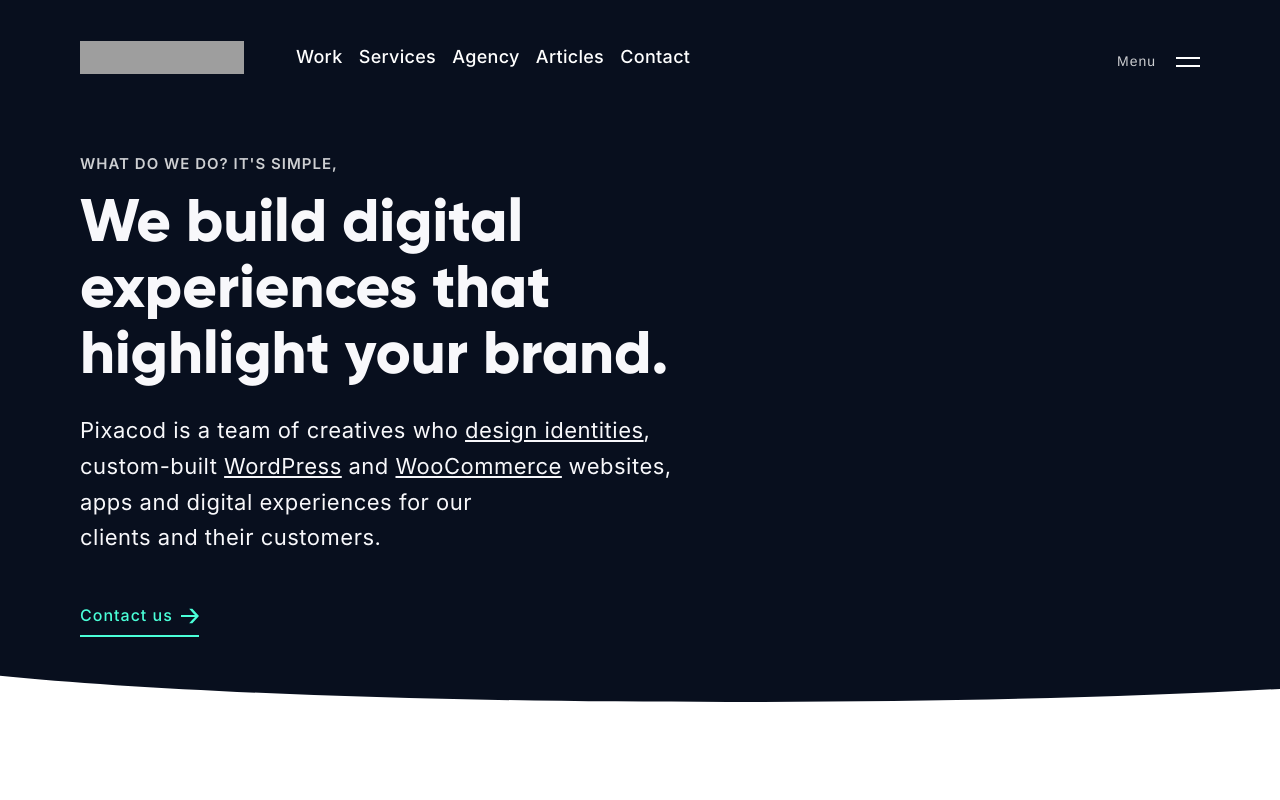
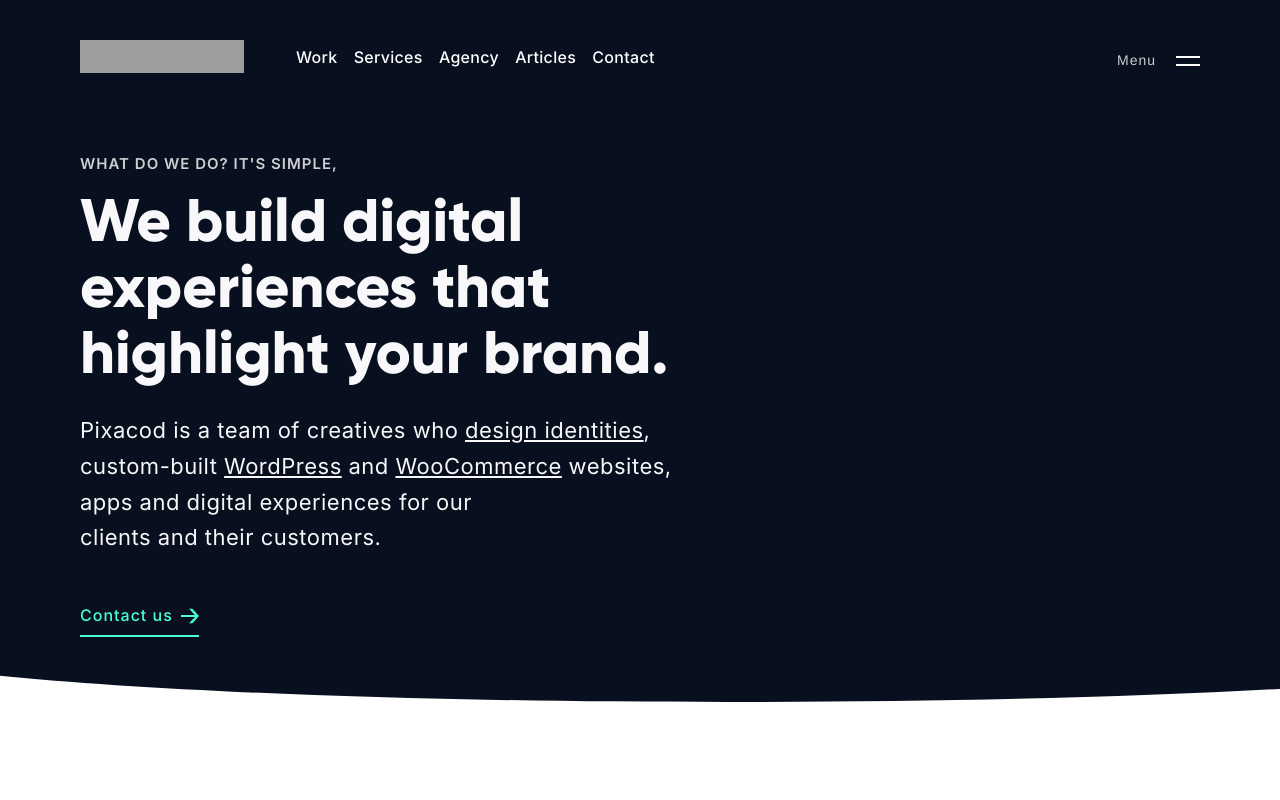
Before and after one commit to pixacodagency/frontend, a Next.js app: page / in a window 1280 px wide. Shown: the top 800 px of the page. Built offline with nearby package versions, Linux system fonts and the light colour scheme; grey boxes are pictures that could not be loaded.

Commit message:
Change font size on primary nav

```diff
--- a/styles/globals.css
+++ b/styles/globals.css
@@ -19,7 +19,7 @@
     --body-medium: 22px;
     --body: 18px;
     --scale: 1;
-    --scale-nav-link: 1.125;
+    --scale-nav-link: 1;
     --meta: 14px;
     --medium: 500;
     --bold: 600;
```
